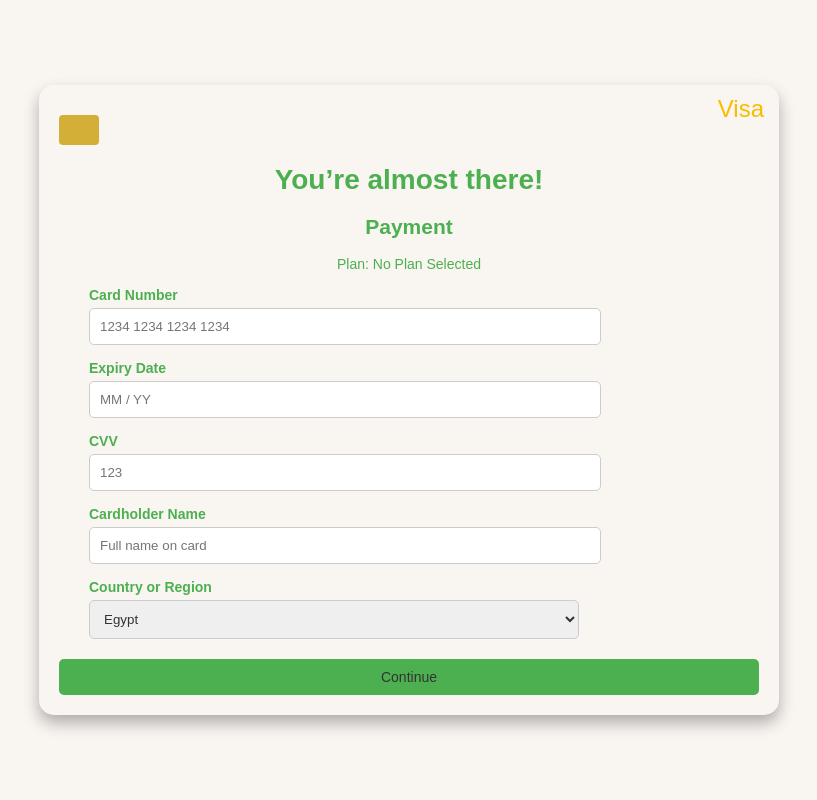
After one commit to YoumnaHanyy/SWEPROJECT, a PHP site: page /payment.php in a window 1280 px wide. The commit adds this page. Shown: the whole page, without its empty margins (231-1048 px from the left). Run offline with PHP 8.4, Linux system fonts and the light colour scheme.

Commit message:
plan modification and payment page

```diff
--- /dev/null
+++ b/NewPages/payment.php
@@ -0,0 +1,137 @@
+<!DOCTYPE html>
+<html lang="en">
+<head>
+    <meta charset="UTF-8">
+    <meta name="viewport" content="width=device-width, initial-scale=1.0">
+    <title>Payment</title>
+    <style>
+        body {
+            font-family: Arial, sans-serif;
+            display: flex;
+            justify-content: center;
+            align-items: center;
+            height: 100vh;
+            margin: 0;
+            background-color: #f9f6f2;
+        }
+
+        .payment-container {
+            background-color: #f9f6f2;
+            padding: 20px;
+            border-radius: 15px;
+            width: 700px;
+            box-shadow: 0 8px 16px rgba(0, 0, 0, 0.3);
+            color: #4CAF50;
+            position: relative;
+            text-align: left;
+            font-size: 14px;
+        }
+
+        /* Add Visa logo placeholder */
+        .visa-logo {
+            position: absolute;
+            top: 10px;
+            right: 15px;
+            font-size: 24px;
+            color: #f9bc00;
+        }
+
+        /* Chip representation */
+        .chip {
+            width: 40px;
+            height: 30px;
+            background-color: #d4af37;
+            border-radius: 4px;
+            margin-top: 10px;
+        }
+
+        /* Form styling */
+        .payment-container label {
+            display: block;
+            margin-top: 15px;
+            font-weight: bold;
+            color: #4CAF50;
+
+            margin-left: 30px;
+
+        }
+
+        .payment-container input[type="text"],
+        .payment-container input[type="number"],
+        .payment-container select {
+            width: 70%;
+            padding: 10px;
+            margin-top: 5px;
+            margin-left: 30px;
+            border-radius: 5px;
+            border: 1px solid #ccc;
+            color: #333;
+        }
+
+        /* Card number styling */
+        .card-number-group {
+            display: flex;
+            gap: 5px;
+        }
+
+        .payment-container button {
+            width: 100%;
+            padding: 10px;
+            background-color: #4CAF50;
+            color: #333;
+            border: none;
+            border-radius: 5px;
+            cursor: pointer;
+            font-size: 1em;
+            margin-top: 20px;
+            transition: background-color 0.3s ease;
+        }
+
+        .payment-container button:hover {
+            background-color: #e0a800;
+        }
+    </style>
+</head>
+<body>
+
+<?php
+    // Retrieve the selected plan from the GET request
+    $plan = isset($_GET['plan']) ? htmlspecialchars($_GET['plan']) : 'No Plan Selected';
+?>
+
+<div class="payment-container">
+    <div class="visa-logo">Visa</div>
+    <div class="chip"></div>
+
+    <h1 style="text-align: center;">You’re almost there!</h1>
+    <h2 style="text-align: center;">Payment</h2>
+    <p style="text-align: center;">Plan: <?php echo $plan; ?></p>
+
+    <form action="process_payment.php" method="POST">
+        <input type="hidden" name="plan" value="<?php echo $plan; ?>">
+
+        <label>Card Number</label>
+        <input type="number" name="card_number" placeholder="1234 1234 1234 1234" required>
+
+        <label>Expiry Date</label>
+        <input type="text" name="expiry_date" placeholder="MM / YY" required>
+
+        <label>CVV</label>
+        <input type="number" name="cvv" placeholder="123" required>
+
+        <label>Cardholder Name</label>
+        <input type="text" name="cardholder_name" placeholder="Full name on card" required>
+
+        <label>Country or Region</label>
+        <select name="country" required>
+            <option value="Egypt">Egypt</option>
+            <option value="United States">United States</option>
+            <!-- Add more countries as needed -->
+        </select>
+
+        <button type="submit">Continue</button>
+    </form>
+</div>
+
+</body>
+</html>
```
Also changed, not shown: NewPages/plan.php (+12 -23 lines).
